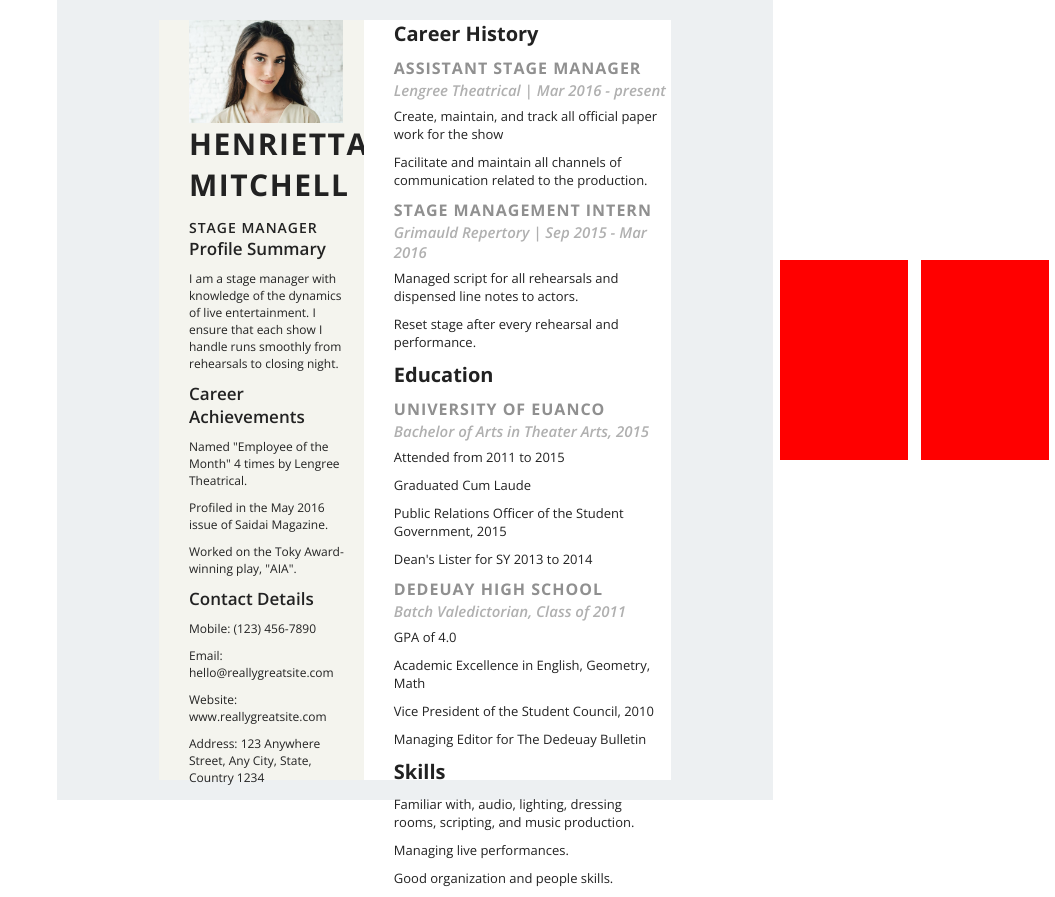
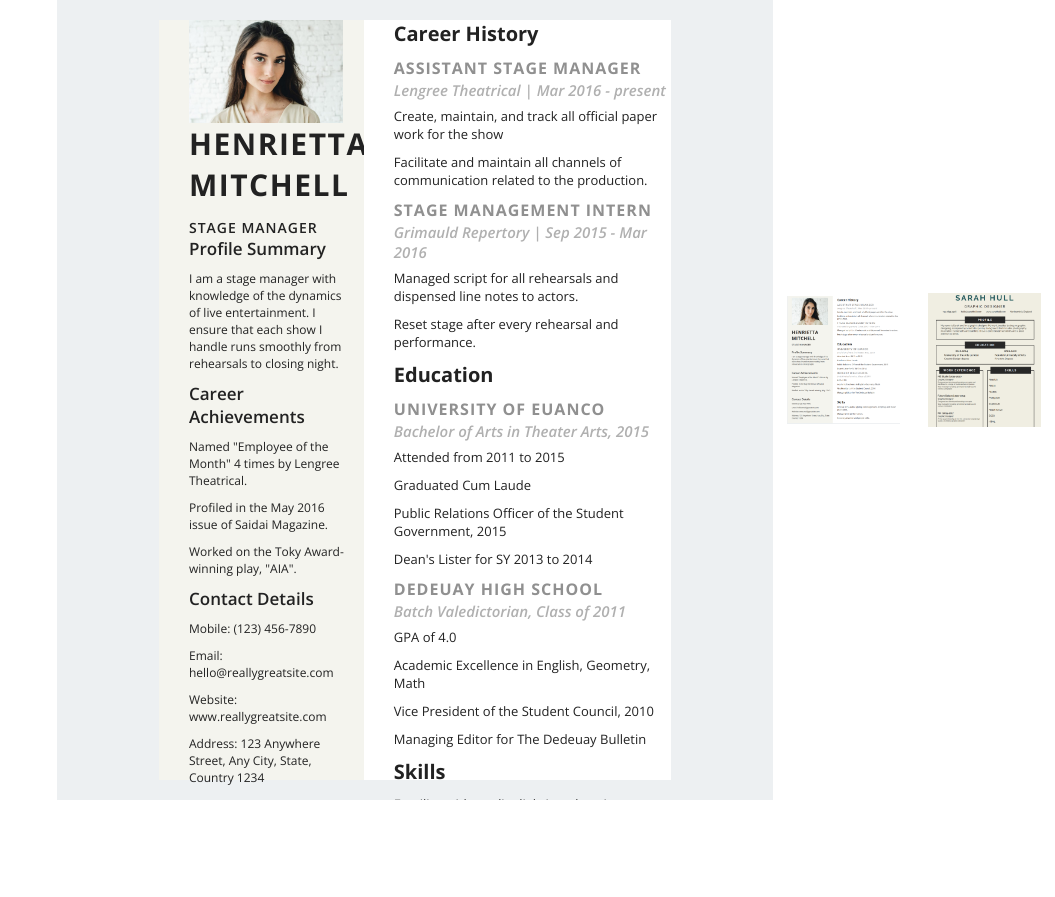
Before and after one commit to CodingMaven1/ProResume, a React (Create React App) app: page / in a window 1280 px wide. Shown: the whole page, without its empty margins (225-1280 px from the left). After the commit the page ends 800 px from the top, so only its background shows below. Built offline with nearby package versions, Linux system fonts and the light colour scheme.

Commit message:
Second Template complete

```diff
--- a/src/App.css
+++ b/src/App.css
@@ -1,5 +1,5 @@
 .App{
-    height: 100vh;
+    min-height: 100vh;
     width: 100vw;
     display: flex;
     align-items: center;
--- a/src/Components/TemplateCard/TemplateCard.jsx
+++ /dev/null
@@ -1,13 +0,0 @@
-import React from "react";
-
-import './TemplateCard.scss';
-
-const TemplateCard = (props) => {
-    return(
-        <div onClick={props.clicked} className="TemplateCard">
-
-        </div>
-    )
-}
-
-export default TemplateCard;
--- a/src/Components/TemplateCard/TemplateCard.scss
+++ /dev/null
@@ -1,5 +0,0 @@
-.TemplateCard{
-    width: 10vw;
-    height: 25vh;
-    background-color: red;
-}
--- a/src/Containers/PdfViewer/PdfViewer.jsx
+++ b/src/Containers/PdfViewer/PdfViewer.jsx
@@ -21,7 +21,7 @@ class PdfViewer extends React.Component {
         }
 
         return(
-            <div>
+            <div className="PdfViewer">
                 {userTemplate}
             </div>
         )
--- a/src/Containers/PdfViewer/PdfViewer.scss
+++ b/src/Containers/PdfViewer/PdfViewer.scss
@@ -0,0 +1,23 @@
+.PdfViewer{
+    height: 100vh;
+    width: 56vw;
+    display: flex;
+    align-items: center;
+    justify-content: center;
+    overflow-y: scroll;
+}
+
+.PdfViewer::-webkit-scrollbar-track {
+    background-color: transparent;
+}
+
+.PdfViewer::-webkit-scrollbar{
+    background-color:transparent;
+    width:10px
+}
+
+.PdfViewer::-webkit-scrollbar-thumb
+{
+    border-radius: 1rem;
+	background-color: #fff;
+}
--- a/src/Containers/PdfViewer/TemplateDummyData.js
+++ b/src/Containers/PdfViewer/TemplateDummyData.js
@@ -35,7 +35,7 @@ const TemplateDummyData = {
         ['Designed and developed branding concepts.','Was involved in creating promotional materials for various campaigns']],['Graphic Designer', 'Kin | 2015-2017',
         ['A Year apprenticeship at the Kin, a research and design studio, as editorial graphic designer.']]],
         Education: [['University of the Arts London','Graphic Design degree',['2012-2014']],['Norwich University of Arts','Fine Arts Degree',['2010-2012']]],
-        Skills: ["Familiar with, audio, lighting, dressing rooms, scripting, and music production.",'Managing live performances.','Good organization and people skills.'],
+        Skills: ['ReactJS', 'Redux', 'Nodejs', 'MongoDB', 'ExpressJS','React Native','SCSS','HTML'],
     }
 
 
--- a/src/Containers/RightNav/RightNavComponents/TemplateChange/TemplateChange.jsx
+++ b/src/Containers/RightNav/RightNavComponents/TemplateChange/TemplateChange.jsx
@@ -1,7 +1,8 @@
 import React from "react";
 import { connect } from 'react-redux';
 import {changeTemplate} from '../../../../redux/user/user-actions';
-import TemplateCard from '../../../../Components/TemplateCard/TemplateCard';
+import satiny from '../../../../Assets/satiny.png';
+import euphony from '../../../../Assets/euphony.png';
 import './TemplateChange.scss';
 
 class TemplateChange extends React.Component {
@@ -9,8 +10,8 @@ class TemplateChange extends React.Component {
         let {changeTemplate} = this.props;
         return(
             <div className="TemplateChange">
-                <TemplateCard clicked={() => changeTemplate("Satiny")} />
-                <TemplateCard clicked={() => changeTemplate("Euphony")} />
+                <img className="TemplateChange--Img" src={satiny} onClick={() => changeTemplate("Satiny")} />
+                <img className="TemplateChange--Img" src={euphony} onClick={() => changeTemplate("Euphony")} />
             </div>
         )
     }
--- a/src/Containers/RightNav/RightNavComponents/TemplateChange/TemplateChange.scss
+++ b/src/Containers/RightNav/RightNavComponents/TemplateChange/TemplateChange.scss
@@ -4,4 +4,9 @@
     display: flex;
     align-items: center;
     justify-content: space-around;
+
+    .TemplateChange--Img{
+        width: 40%;
+        height: auto;
+    }
 }
--- a/src/Templates/Euphony/Euphony.jsx
+++ b/src/Templates/Euphony/Euphony.jsx
@@ -39,6 +39,42 @@ const Euphony = (props) => {
                     }
                     </div>
                 </div>
+                <div className="Euphony--BodyRow">
+                    <div className="Euphony--BodyCareer">
+                        <div className="Euphony--BodyTitle">Work Experience</div>
+                        {
+                            careerHistory.map((opt,idx) => {
+                                return(
+                                    <div key={idx} className="Euphony--BodyCareerInfo">
+                                        <h1 className="Euphony--BodyCareerInfoTitle">{opt[1]}</h1>
+                                        <h2 className="Euphony--BodyCareerInfoSubtitle">{opt[0]}</h2>
+                                        <div className="Euphony--BodyCareerInfoDetail">
+                                            {
+                                                opt[2].map((option,index) => {
+                                                    return(
+                                                        <p key={index} className="Euphony--BodyCareerInfoHeading">{option}</p>
+                                                    )
+                                                })
+                                            }
+                                        </div>
+                                    </div>
+                                )
+                            })
+                        }
+                    </div>
+                    <div className="Euphony--BodySkills">
+                        <div className="Euphony--BodyTitle">Skills</div>
+                        <div className="Euphony--BodySkillsInfo">
+                            {
+                                skills.map((opt,idx) => {
+                                    return(
+                                        <p className="Euphony--BodySkillsInfoTitle" key={idx}>{opt}</p>
+                                    )
+                                })
+                            }
+                        </div>
+                    </div>
+                </div>
             </div>
         </div>
     )
--- a/src/Templates/Euphony/Euphony.scss
+++ b/src/Templates/Euphony/Euphony.scss
@@ -6,15 +6,17 @@
 }
 
 .Euphony{
-    height: 95vh;
+    min-height: 100vh;
     width: 40vw;
+    margin-top: 7vh;
+    margin-bottom: 1vh;
     background-color: #f0eee2;
     display: flex;
     flex-direction: column;
     font-family: 'Raleway', sans-serif;
 
     .Euphony--Header{
-        height: 21%;
+        min-height: 18vh;
         width: 100%;
         display: flex;
         flex-direction: column;
@@ -39,6 +41,7 @@
         .Euphony--HeaderContact{
             display: flex;
             align-items: center;
+            margin-bottom: 2rem;
 
             .Euphony--HeaderContactTitle{
                 font-size: 1.4rem;
@@ -49,7 +52,7 @@
     }
 
     .Euphony--Body{
-        height: 79%;
+        min-height: 85vh;
         width: 100%;
         display: flex;
         flex-direction: column;
@@ -58,9 +61,9 @@
 
         .Euphony--BodyTitle{
             position: absolute;
-            top: -25%;
-            height: 40%;
-            width: 38%;
+            top: -3vh;
+            height: 5vh;
+            width: 14vw;
             background-color: #272727;
             @include flexCenter;
             font-size: 1.8rem;
@@ -71,7 +74,7 @@
         }
 
         .Euphony--BodyAbout{
-            height: 20%;
+            min-height: 14vh;
             width: 85%;
             border: 3px solid #272727;
             position: relative;
@@ -85,7 +88,7 @@
         }
 
         .Euphony--BodyEducation{
-            height: 20%;
+            min-height: 14vh;
             width: 85%;
             border: 3px solid #272727;
             position: relative;
@@ -122,5 +125,71 @@
                 }
             }
         }
+
+        .Euphony--BodyRow{
+            min-height: 44vh;
+            width: 85%;
+            display: flex;
+            align-items: center;
+            justify-content: space-between;
+
+            .Euphony--BodyCareer{
+                min-height: 44vh;
+                width: 48%;
+                border: 3px solid #272727;
+                position: relative;
+                display: flex;
+                flex-direction: column;
+                align-items: center;
+
+                .Euphony--BodyCareerInfo{
+                    margin-top: 3vh;
+
+                    .Euphony--BodyCareerInfoTitle{
+                        font-size: 1.5rem;
+                        font-weight: 600;
+                        padding-left: 1rem;
+                        padding-bottom: 0.4rem;
+                    }
+
+                    .Euphony--BodyCareerInfoSubtitle{
+                        font-size: 1.3rem;
+                        font-weight: 500;
+                        padding-left: 1rem;
+                        padding-bottom: 0.4rem;
+                    }
+
+                    .Euphony--BodyCareerInfoHeading{
+                        font-size: 1.1rem;
+                        font-weight: 400;
+                        padding-left: 1rem;
+                        padding-right: 1rem;
+                        padding-bottom: 0.4rem;
+                    }
+
+                }
+            }
+            .Euphony--BodySkills{
+                min-height: 44vh;
+                width: 48%;
+                border: 3px solid #272727;
+                position: relative;
+                @include flexCenter;
+
+                .Euphony--BodySkillsInfo{
+                    min-height: 35vh;
+                    width: 100%;
+                    display: flex;
+                    flex-direction: column;
+                    justify-content: space-around;
+
+                    .Euphony--BodySkillsInfoTitle{
+                        font-size: 1.5rem;
+                        font-weight: 500;
+                        padding-left: 1rem;
+                    }
+                }
+            }
+        }
     }
 }
--- a/src/index.css
+++ b/src/index.css
@@ -7,17 +7,3 @@
 html{
   font-size: 62.5%;
 }
-
-body {
-  margin: 0;
-  font-family: -apple-system, BlinkMacSystemFont, 'Segoe UI', 'Roboto', 'Oxygen',
-    'Ubuntu', 'Cantarell', 'Fira Sans', 'Droid Sans', 'Helvetica Neue',
-    sans-serif;
-  -webkit-font-smoothing: antialiased;
-  -moz-osx-font-smoothing: grayscale;
-}
-
-code {
-  font-family: source-code-pro, Menlo, Monaco, Consolas, 'Courier New',
-    monospace;
-}
```
Also changed, not shown: src/Assets/euphony.png (added), src/Assets/satiny.png (added).
